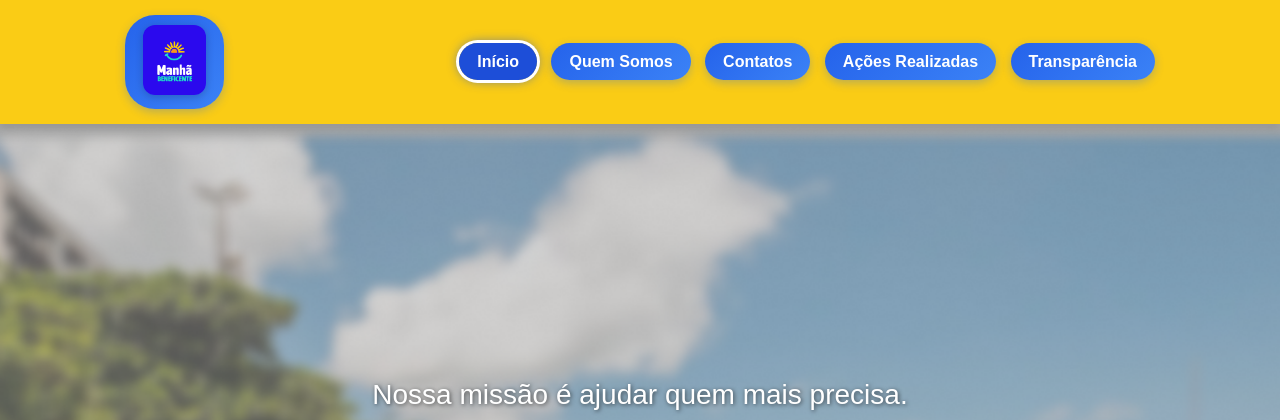
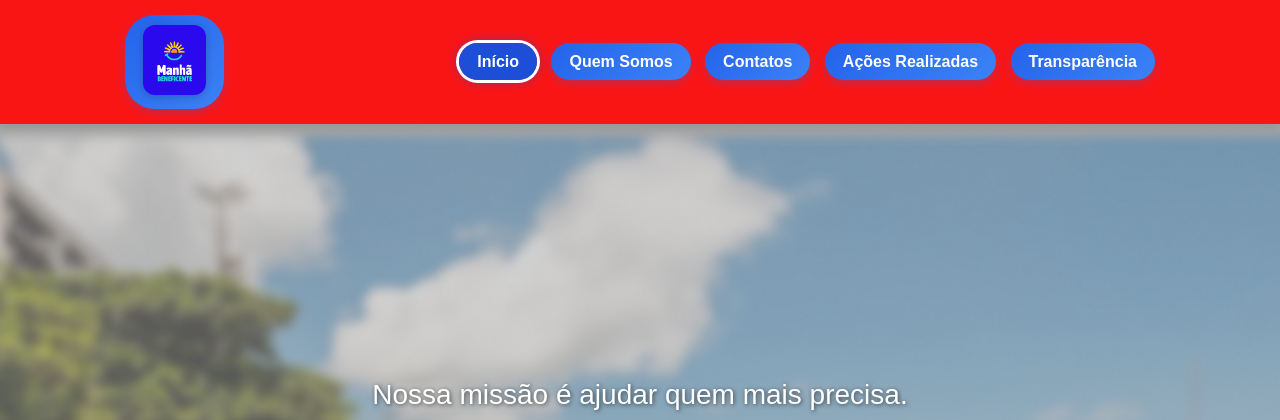
Before and after one commit to leoblins/Projeto_Manha_Beneficente, a Django app: page / in a window 1280 px wide. Shown: the top 420 px of the page. Run offline with Django 5.2, Linux system fonts and the light colour scheme.

Commit message:
Teste: muda header para vermelho

```diff
--- a/static/style.css
+++ b/static/style.css
@@ -25,7 +25,7 @@ main {
 
 /* ========== HEADER / MENU ========== */
 #menu {
-  background-color: #facc15;
+  background-color: #fa1515;  /*facc15 */
   padding: 10px 0;
   box-shadow: 0 4px 8px rgba(0, 0, 0, 0.1);
 }
```
